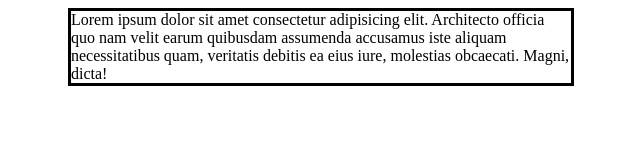
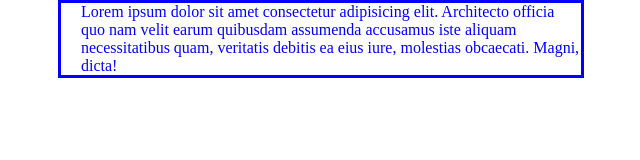
Before and after one commit to AhmedElyacoubiForJ/html-css, a plain HTML site: page step-by-step/index.html in a window 1280 px wide. Shown: the whole page, without its empty margins (319-959 px from the left). Drawn offline with Linux system fonts and the light colour scheme.

Commit message:
global styles

```diff
--- a/step-by-step/styles.css
+++ b/step-by-step/styles.css
@@ -1,3 +1,9 @@
+*{
+    color: blue;
+    margin: 0;
+    padding: 0;
+}
+
 #website_header {
     color: blue;
     font-size: 35px;
@@ -30,4 +36,5 @@
     border: solid 3px;
     width: 500px;
     margin: 0 auto; /* top 0 right buttom left (auto) through the browser*/
+    padding-left: 20px;
 }
```
